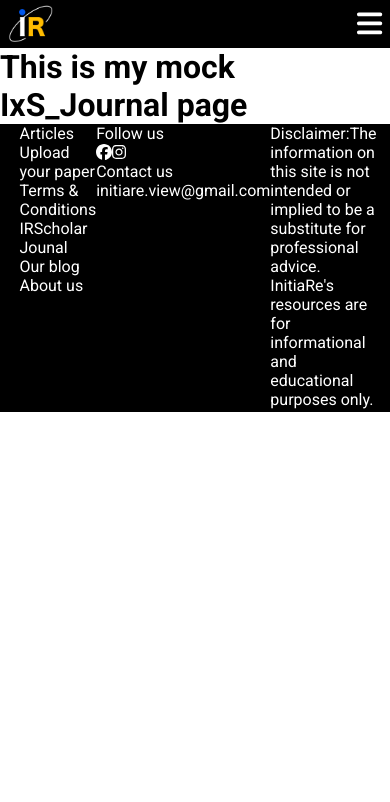
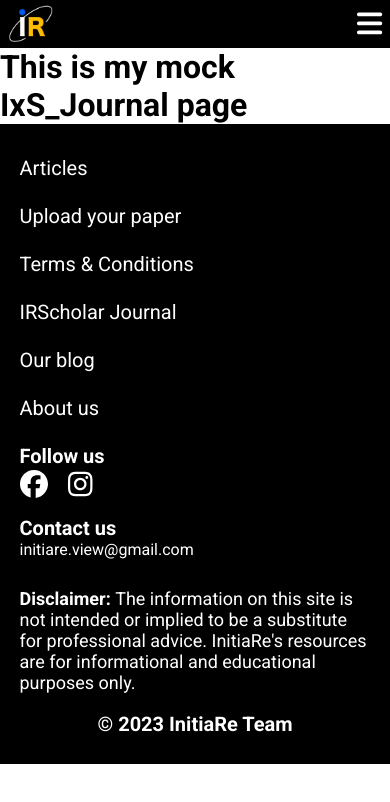
Before and after one commit to PSmithCorpntorpedo/Official-Initiare, a React (Create React App) app: page /journal in a window 390 px wide. Shown: the top 802 px of the page. Built offline with nearby package versions, Linux system fonts and the light colour scheme.

Commit message:
Added styling to Footer

```diff
--- a/src/Components/Footer.css
+++ b/src/Components/Footer.css
@@ -8,20 +8,168 @@
 .upper-footer {
     box-sizing: border-box;
     width: 100%;
+    height: 14rem;
     display: flex;
-    padding: 0 5%;
+    justify-content: space-evenly;
+    padding: 2rem 10% 0 10%;
 }
 
 .lower-footer {
-
+    width: 100%;
+    height: 4rem;
+    line-height: 3rem;
+    text-align: center;
+    /* horizontally centers text*/
+    font-family: 'Roboto', Arial, Helvetica, sans-serif;
+    font-weight: bold;
+    font-size: 1.25rem;
 }
 
 .main-link-wrap {
+    height: 12rem;
+    display: flex;
+    flex-direction: column;
+    flex-wrap: wrap;
+    justify-content: space-evenly;
+    flex: 2 1 1px;
+}
 
+.follow-contact {
+    flex: 1 1 1px;
+    display: flex;
+    flex-direction: column;
+}
+
+.follow-wrap,
+.contact-wrap {
+    height: 6rem;
+}
+
+.follow-text,
+.contact-text {
+    font-weight: bold;
+    font-size: 1.25rem;
+}
+
+.follow-icons {
+    font-size: 1.75rem;
+}
+
+.follow-icons a {
+    margin-right: 20px
+}
+
+.disclaimer-wrap {
+    flex: 2 1 1px;
+    font-size: 1.125rem;
+    text-align: justify;
+}
+
+.disclaimer-title {
+    font-weight: bold;
 }
 
 .main-link {
     text-decoration: none;
     color: white;
     display: block;
+    font-size: 1.25rem;
+    flex: 1 1 4rem;
 }
+
+.follow-icons a {
+    color: white;
+}
+
+@media (max-width: 1300px) {
+    .upper-footer {
+        padding: 2rem 7% 0 7%;
+    }
+}
+
+@media (max-width: 1150px) {
+    .upper-footer {
+        padding: 2rem 5% 0 5%;
+    }
+}
+
+@media (max-width: 1075px) {
+    .disclaimer-wrap {
+        flex: 1 1 1px;
+        text-align: initial;
+    }
+}
+
+@media (max-width: 950px) {
+    .main-link-wrap {
+        flex: 1 1 1px;
+    }
+
+    .main-link {
+        flex: 1 1 1.25rem;
+    }
+}
+
+@media (max-width: 700px) {
+    .footer {
+        height: 32rem;
+
+    }
+
+    .upper-footer {
+        height: 28rem;
+        flex-direction: column;
+
+    }
+
+    .main-link-wrap {
+        height: 12rem;
+    }
+
+    .main-link {
+        flex: 1 1 4rem;
+        text-align: center;
+    }
+
+    .follow-contact {
+        flex-direction: row;
+        text-align: center;
+        height: 8rem;
+    }
+
+    .follow-wrap, .contact-wrap {
+        flex: 1 1 1px;
+    }
+}
+
+@media (max-aspect-ratio: 3/4) {
+    .footer {
+        height: 40rem;
+
+    }
+
+    .upper-footer {
+        height: 36rem;
+        display: block;
+
+    }
+
+    .main-link-wrap {
+        height: 18rem;
+    }
+
+    .main-link {
+        flex: 1 1 3rem;
+        text-align: initial;
+    }
+
+    .follow-contact {
+        flex-direction: column;
+        text-align: initial;
+        height: 9rem;
+    }
+
+    .follow-wrap, .contact-wrap {
+        flex: 1 1 1px;
+    }
+}
--- a/src/Components/Footer.js
+++ b/src/Components/Footer.js
@@ -15,7 +15,7 @@ function Footer() {
                     <Link className='main-link' to='/articles'>Articles</Link>
                     <Link className='main-link' to='/upload'>Upload your paper</Link>
                     <Link className='main-link' to='/about#terms-of-use'>Terms & Conditions</Link>
-                    <Link className='main-link' to='/journal'>IRScholar Jounal</Link>
+                    <Link className='main-link' to='/journal'>IRScholar Journal</Link>
                     <Link className='main-link' to='/blog'>Our blog</Link>
                     <Link className='main-link' to='/about'>About us</Link>
                 </div>
@@ -23,7 +23,7 @@ function Footer() {
                     <div className='follow-wrap'>
                         <div className='follow-text'>Follow us</div>
                         <div className='follow-icons'>
-                            <a>{facebookIcon}</a>
+                            <a href='https://www.facebook.com/people/InitiaRe/100092825321496/'>{facebookIcon}</a>
                             <a>{instagramIcon}</a>
                         </div>
                     </div>
@@ -33,7 +33,7 @@ function Footer() {
                     </div>
                 </div>
                 <div className='disclaimer-wrap'>
-                    <span className='disclaimer-title'>Disclaimer:</span><span className='disclaimer-text'>The information on this site is not intended or implied to be a substitute for professional advice. InitiaRe's resources are for informational and educational purposes only.</span>
+                    <span className='disclaimer-title'>Disclaimer: </span><span className='disclaimer-text'>The information on this site is not intended or implied to be a substitute for professional advice. InitiaRe's resources are for informational and educational purposes only.</span>
                 </div>
             </div>
             <div className='lower-footer'>&copy; 2023 InitiaRe Team</div>
```
